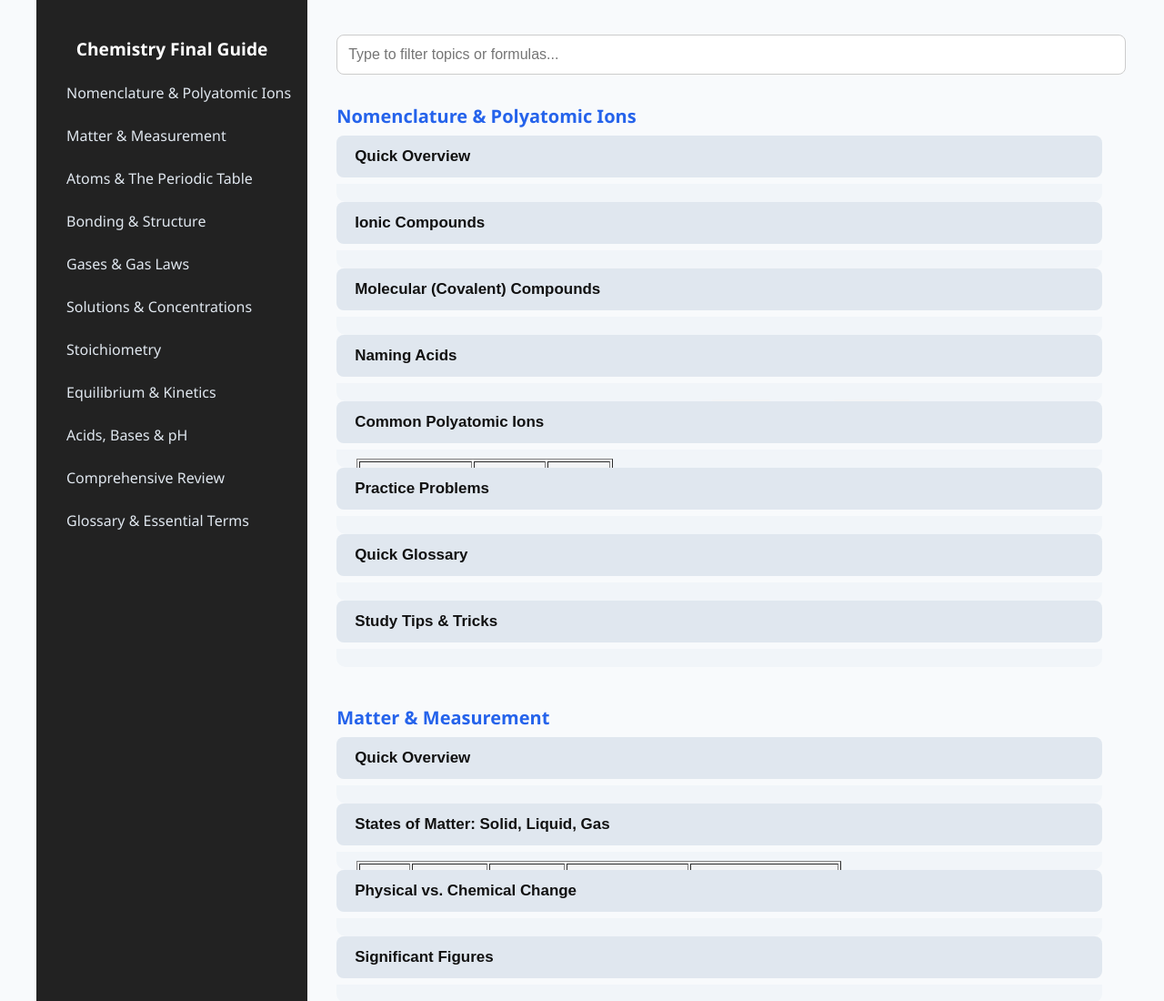
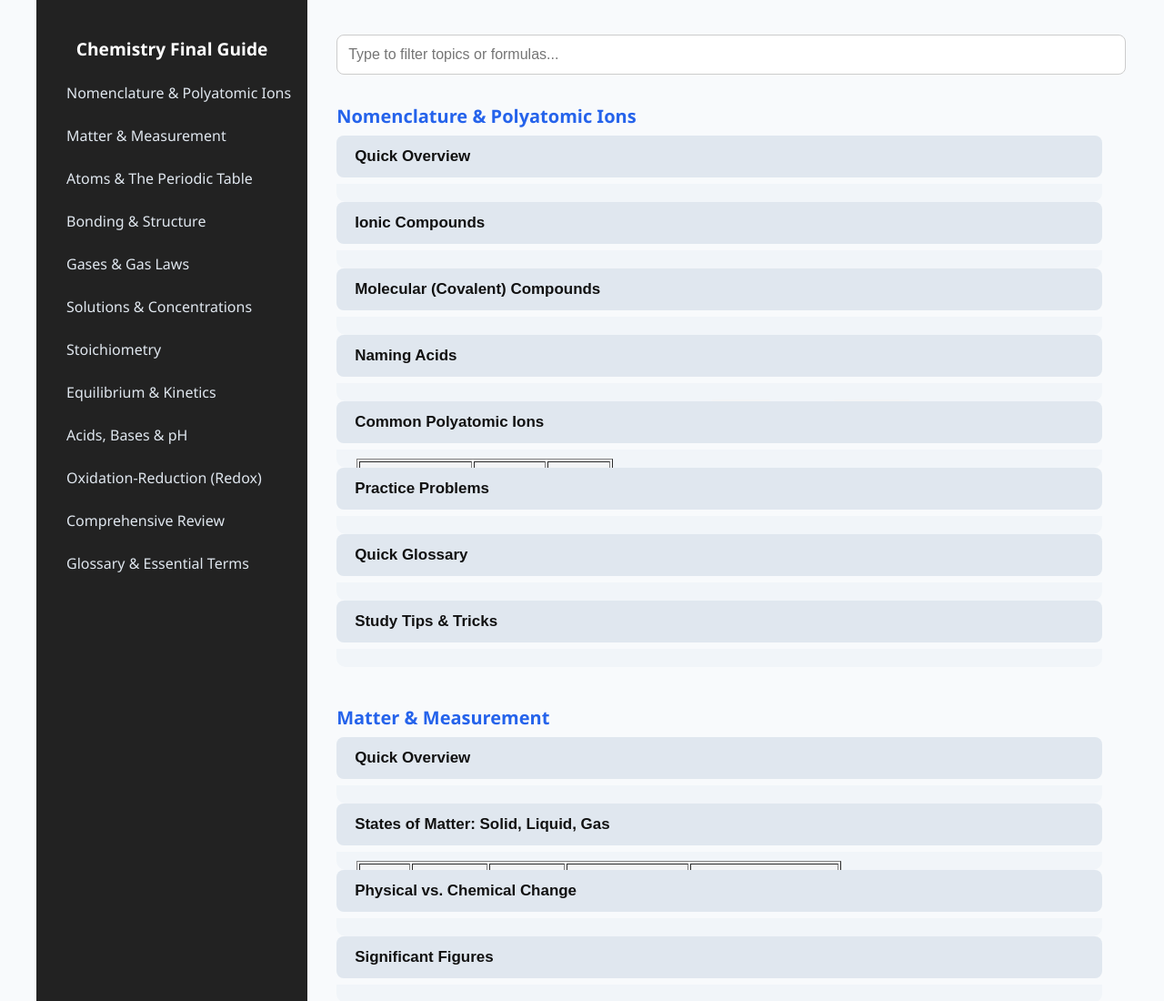
Before and after one commit to KiloCharlie2375/ChemStudyGuide, a plain HTML site: page index.html in a window 1280 px wide. Shown: the top 1100 px of the page at 91% size. Drawn offline with Linux system fonts and the light colour scheme.

Commit message:
Update index.html
added index

```diff
--- a/index.html
+++ b/index.html
@@ -46,6 +46,7 @@
     <li><a href="#stoich">Stoichiometry</a></li>
     <li><a href="#equilibrium">Equilibrium & Kinetics</a></li>
     <li><a href="#acids">Acids, Bases & pH</a></li>
+    <li><a href="#redox">Oxidation-Reduction (Redox)</a></li>
     <li><a href="#review">Comprehensive Review</a></li>
     <li><a href="#glossary">Glossary & Essential Terms</a></li>
   </ul>
```
